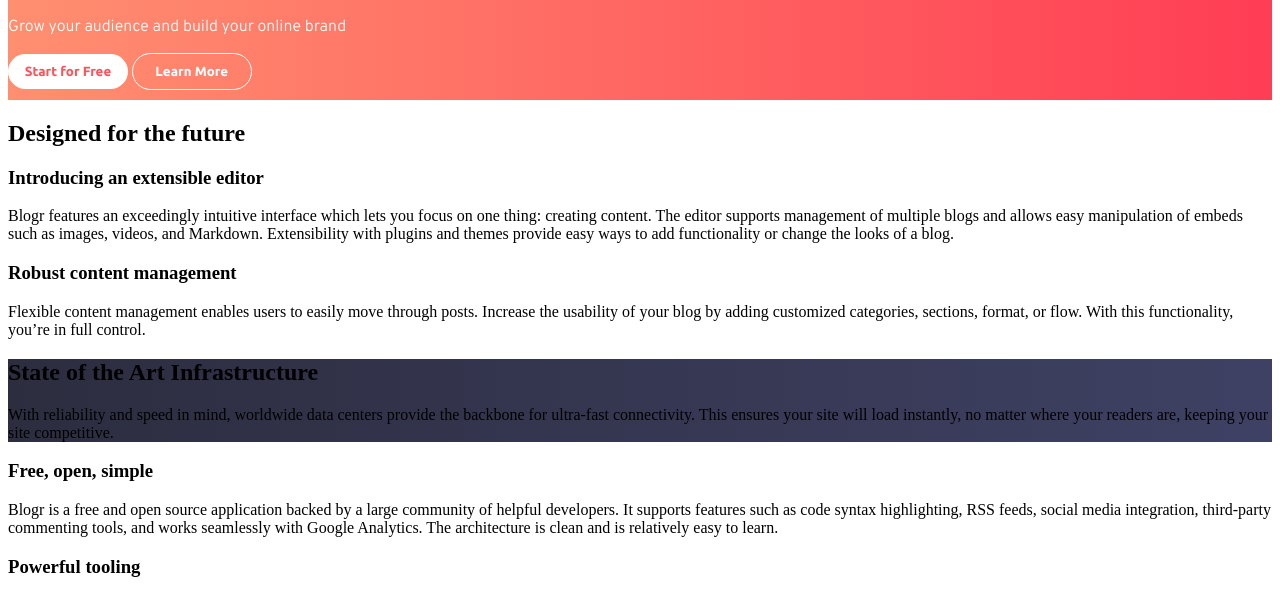
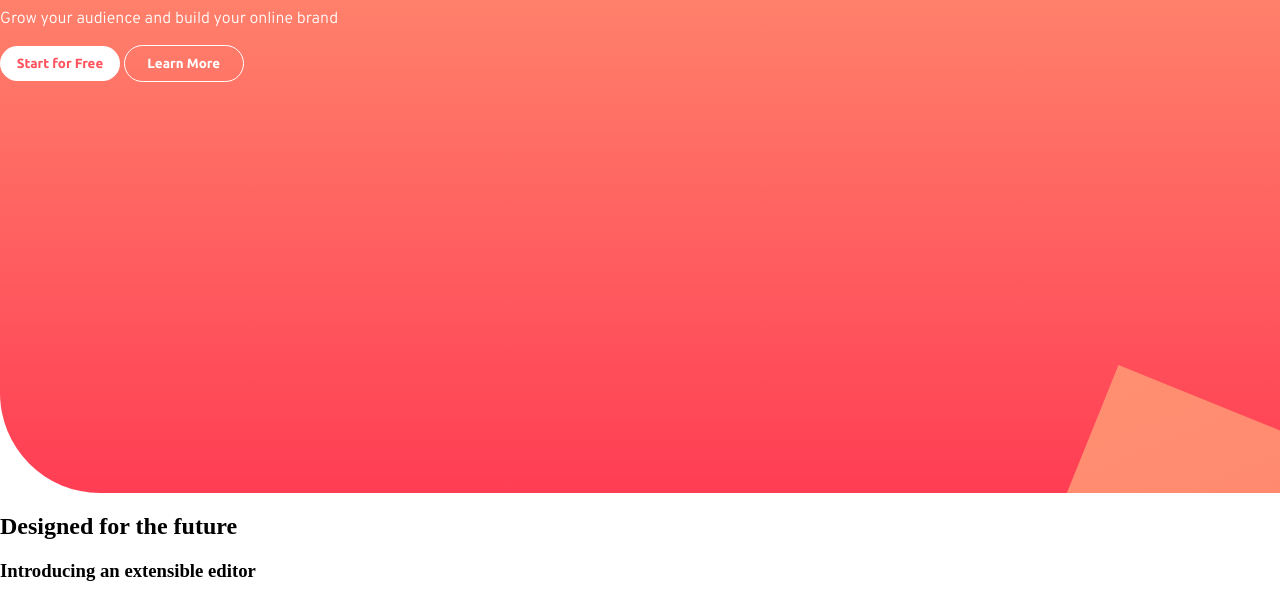
Before and after one commit to vNawar/blogr-landing-page-main, a plain HTML site: page index.html in a window 1280 px wide. Shown: the part 107-700 px from the top of the page. Drawn offline with Linux system fonts and the light colour scheme.

Commit message:
Minor changes

```diff
--- a/styles/style.scss
+++ b/styles/style.scss
@@ -1,16 +1,33 @@
 @import url("https://fonts.googleapis.com/css2?family=Overpass:wght@300;600&family=Ubuntu:wght@400;500;700&display=swap");
 
 $veryLightRed: hsl(13, 100%, 72%);
+$veryLightRed2: hsl(355, 100%, 74%);
 $lightRed: hsl(353, 100%, 62%);
 $lightRed2: hsl(356, 100%, 66%);
-$veryLightRed2: hsl(355, 100%, 74%);
+
+$grayishBlue: hsl(240, 2%, 79%);
+$veryDarkBlue: hsl(207, 13%, 34%);
+$veryDarkGrayishBlue: hsl(207, 13%, 34%);
 $veryDarkGreyBlue: hsl(237, 17%, 21%);
+$veryDarkBlackBlue: hsl(240, 10%, 16%);
 $veryDarkDesaturatedBlue: hsl(237, 23%, 32%);
 
+html {
+  margin: 0;
+  padding: 0;
+}
+
+body {
+  margin: 0;
+  padding: 0;
+}
+
 #title {
-  background: no-repeat url(../images/bg-pattern-intro.svg), linear-gradient(to right, $veryLightRed, $lightRed);
+  background: no-repeat url(../images/bg-pattern-intro.svg), linear-gradient(to bottom, $veryLightRed, $lightRed);
   color: white;
   font-family: "Overpass", sans-serif;
+  height: 600px;
+  border-bottom-left-radius: 100px;
   button {
     font-weight: 700;
     border-style: none;
```
Also changed, not shown: design/mobile-design.jpg, styles/style.css, 1 other file.
